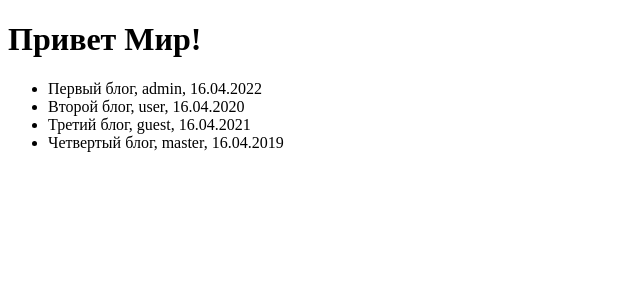
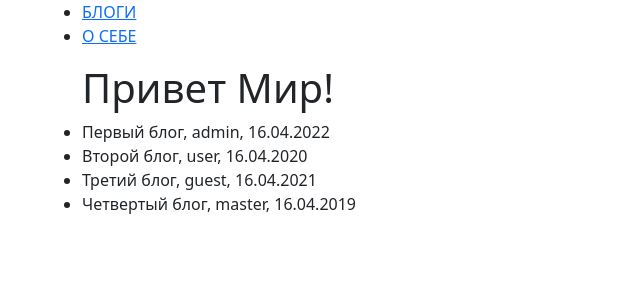
Before and after one commit to AlekseiPak/Django_first_blog, a Django app: page / in a window 1280 px wide. Shown: the top 300 px of the page, without its empty margins (0-640 px from the left). Run offline with Django 4.2, Linux system fonts and the light colour scheme.

Commit message:
Подключили бутстрап добавили пути в ссылки

```diff
--- a/blogs/templates/blogs/index.html
+++ b/blogs/templates/blogs/index.html
@@ -4,15 +4,36 @@
 	<meta charset="UTF-8">
 	<meta name="viewport" content="width=device-width, initial-scale=1.0">
 	<title>Мой первый сайт</title>
+	<!-- CSS only -->
+	<link href="https://cdn.jsdelivr.net/npm/bootstrap@5.1.3/dist/css/bootstrap.min.css" rel="stylesheet" integrity="sha384-1BmE4kWBq78iYhFldvKuhfTAU6auU8tT94WrHftjDbrCEXSU1oBoqyl2QvZ6jIW3" crossorigin="anonymous">
 </head>
 <body>
-	<h1>Привет Мир!</h1>
-	<ul>{% for blog in blogs %}
-		<li>{{ blog.name }}, {{ blog.autor.name}}, {{blog.publication_date}}</li>
-	{% endfor %}
+	<div class="container">
+		<div class="row">
+			<ul>
+				<li><a href="{% url 'blogs_index' %}">БЛОГИ
+				</a></li>
+				<li><a href="{% url 'user_views' %}">О СЕБЕ
+				</a></li>
 
-	</ul>
+			</ul>
+			<h1>Привет Мир!</h1>
+			<ul>
+				{% for blog in blogs %}
+					<li>
+						{{ blog.name }},
+						{{ blog.autor.name}},
+						{{blog.publication_date}}
+					</li>
+				{% endfor %}
 
+			</ul>
+		</div>
+	</div>
+
+
+	<!-- JavaScript Bundle with Popper -->
+	<script src="https://cdn.jsdelivr.net/npm/bootstrap@5.1.3/dist/js/bootstrap.bundle.min.js" integrity="sha384-ka7Sk0Gln4gmtz2MlQnikT1wXgYsOg+OMhuP+IlRH9sENBO0LRn5q+8nbTov4+1p" crossorigin="anonymous"></script>
 
 </body>
 </html>
```
